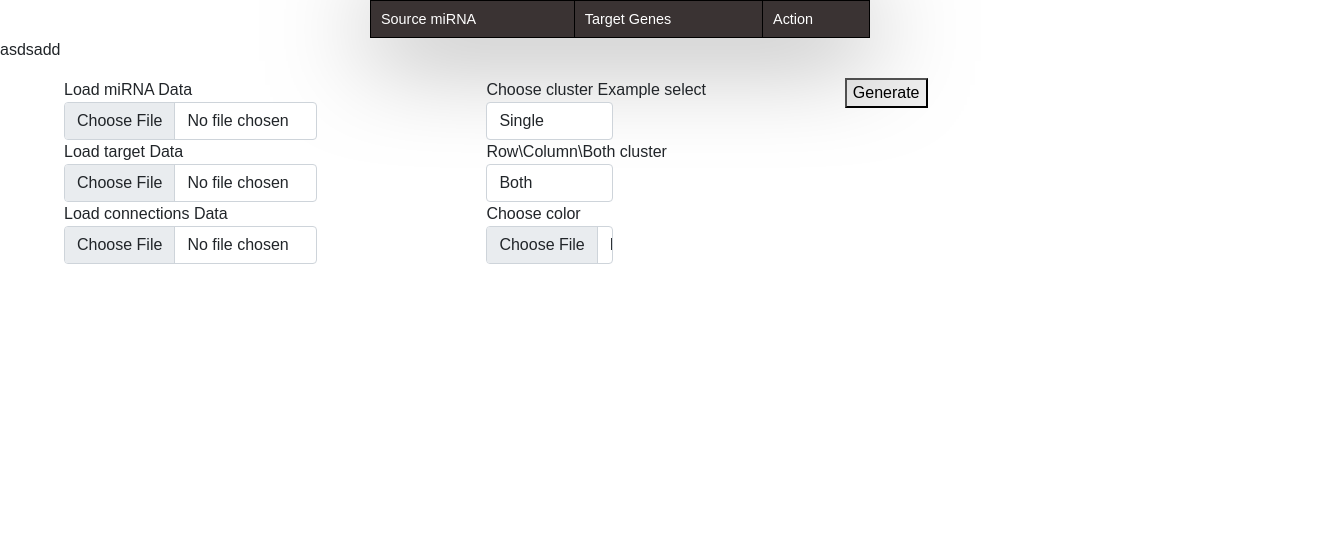
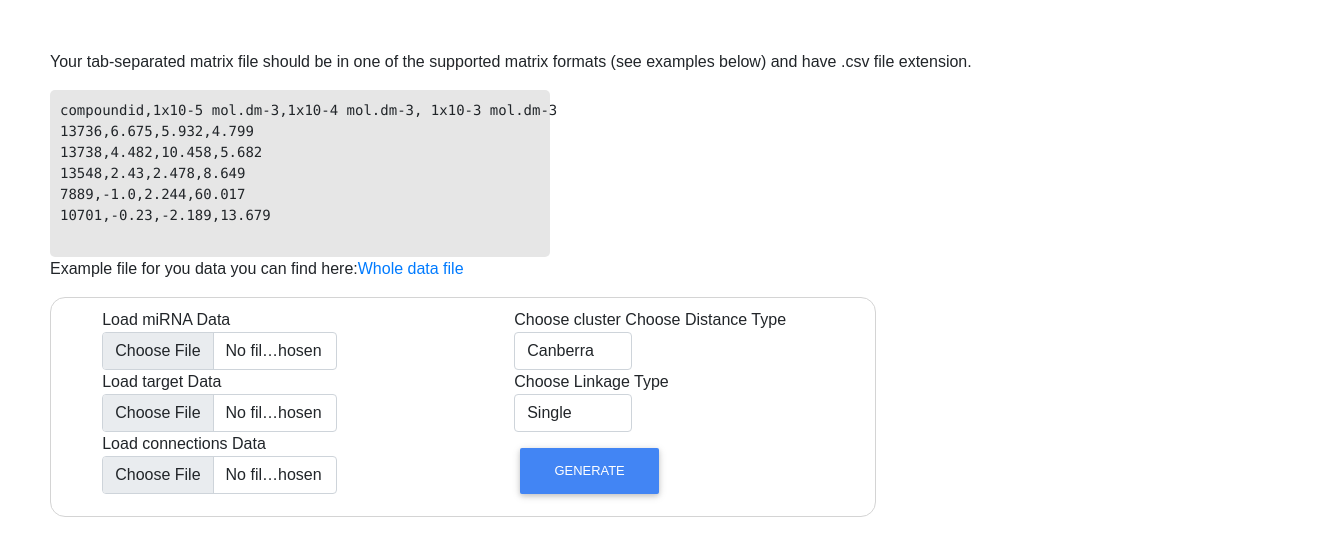
Before and after one commit to davidZal1992/finalproject-visualization, a website: page client/index.html in a window 1280 px wide. Shown: the whole page, 1338 px wide, since content can reach past the window. Drawn offline with nearby package versions, Linux system fonts and the light colour scheme; a script that the page names is missing.

Commit message:
update homepage with basic settings

```diff
--- /dev/null
+++ b/client/components/index.js
@@ -0,0 +1,7 @@
+//Primary index.js file
+
+$(document).ready(() =>{
+    console.log('ad')
+    var table = document.getElementById("table-box");
+    table.style.display="none";
+})
--- a/client/components/uplaodfiles.js
+++ b/client/components/uplaodfiles.js
@@ -9,7 +9,7 @@ function generate() {
   formData.append("files", document.getElementById('mirNA').files[0]);
   formData.append("files", document.getElementById('target').files[0]);
   formData.append("files", document.getElementById('connection').files[0]);
-  console.log('check')
+
   axios.post('http://127.0.0.1:8000/actions/upload', formData, {
     headers: {
       'content-Type': 'multipart/form-data',
--- a/client/index.html
+++ b/client/index.html
@@ -11,7 +11,8 @@
 
         <div class="container">
             <div id='inchlib'></div>
-            <div class="table-box">
+            <div id='inchlib2'></div>
+            <div id="table-box" class="table-box">
                 <table id="table" cellpadding="10">
                     <tr class="header_row">
                         <th>Source miRNA</th>
@@ -22,7 +23,16 @@
             </div>
         </div>
     <div class="form-container">
-        <p>asdsadd</p>
+            <p>Your tab-separated matrix file should be in one of the supported matrix formats (see examples below) and have .csv file extension.</p>
+            <div class="code">compoundid,1x10-5 mol.dm-3,1x10-4 mol.dm-3, 1x10-3 mol.dm-3
+13736,6.675,5.932,4.799
+13738,4.482,10.458,5.682
+13548,2.43,2.478,8.649
+7889,-1.0,2.244,60.017
+10701,-0.23,-2.189,13.679
+            </div>
+            <p>Example file for you data you can find here:<a href="https://www.openscreen.cz/software/inchlib/static/source_data/example_data.csv" target="blank">Whole data file</a></p>
+        <div class="settings">
             <div class="column">
                 <label>Load miRNA Data</label>
                 <input type="file" class="form-control" id="miRNA" style="width:60%" />
@@ -33,7 +43,20 @@
             </div>
             <div class="column">
                 <label>Choose cluster</label>
-            <label for="exampleFormControlSelect1">Example select</label>
+                <label for="exampleFormControlSelect1">Choose Distance Type</label>
+                <select class="form-control" id="exampleFormControlSelect1" style="width:30%">
+                    <option>Canberra</option>
+                    <option>Complete</option>
+                    <option>Cosine</option>
+                    <option>Correlation</option>
+                    <option>Mahalanobis</option>
+                    <option>Seuclidean</option>
+                    <option>Cityblock</option>
+                    <option>Chebyshev</option>
+                    <option>Euclidean</option>
+                    <option>Sqeuclidean</option>
+                </select>
+                <label>Choose Linkage Type</label>
                 <select class="form-control" id="exampleFormControlSelect1" style="width:30%">
                     <option>Single</option>
                     <option>Complete</option>
@@ -41,23 +64,16 @@
                     <option>Centroid</option>
                     <option>Ward</option>
                     <option>Median</option>
-                <option>Euclidean</option>
-                <option>Correlation</option>
+                    <option>Weighted</option>
                 </select>
-            <label>Row\Column\Both cluster</label>
-            <select class="form-control" id="exampleFormControlSelect1" style="width:30%">
-                <option>Both</option>
-                <option>Row</option>
-                <option>Column</option>
-            </select>
-            <label >Choose color</label>
-            <input type="file" class="form-control" id="miRNA" style="width:30%" />
+                <button id="buttonid" type="button" class="btn btn-primary">Generate</button>
         </div>
     </div>
-            <button id="buttonid">Generate</button>
+</div>
     </body>
     <script type="text/javascript" src="./components/insertable.js"></script>
     <script type="text/javascript" src="./components/uplaodfiles.js"></script>
     <script type="text/javascript" src="./lib/inchlib-1.2.0.js"></script>
     <script type="text/javascript" src="./components/drawmap.js"></script>
+    <script type="text/javascript" src="./components/index.js"></script>
  </html>
--- a/client/resources/style/style.css
+++ b/client/resources/style/style.css
@@ -1,5 +1,5 @@
 body{
-
+    padding:50px;
     justify-content: center;
     height:100vh;
     font-family: sans-serif;
@@ -65,11 +65,32 @@ tr td:nth-child(1){
     font-size: 16px;
 }
 
-
 .column{
+   padding:10px;
    float: left;
-   width: 33.33%;
    position: relative;
    left:5%;
-   width:33%;
+   width:50%;
 }
+.code {
+    margin-top: 10px;
+    background-color: #E6E6E6;
+    padding: 10px;
+    border-radius: 5px;
+    width: 500px;
+    font-family: Consolas, monospace;
+    font-size: 14px;
+    white-space: pre;
+    /* font-weight: bold; */
+}
+
+.settings{
+    border: 1px solid #D4D4D4;
+    height: 220px;
+    width:70%;
+    border-radius: 15px;
+}
+
+#buttonid{
+    margin-top:1rem;
+}
```
Lines whose indentation alone changed are shown as unchanged.
